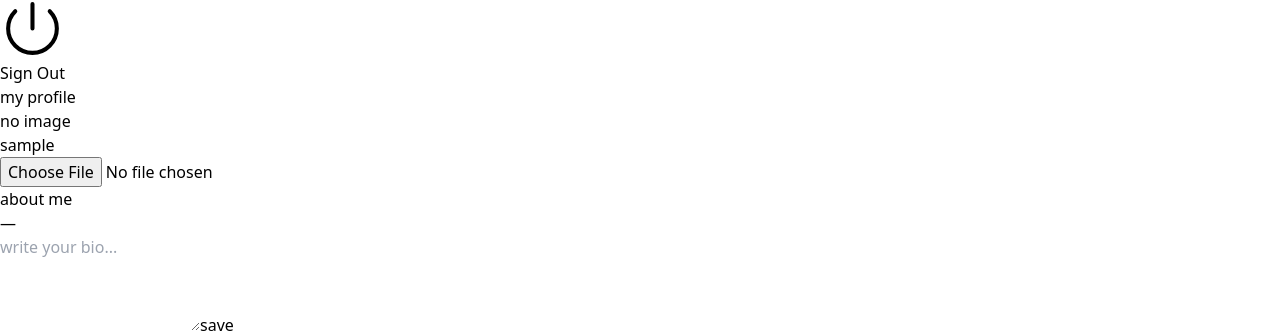
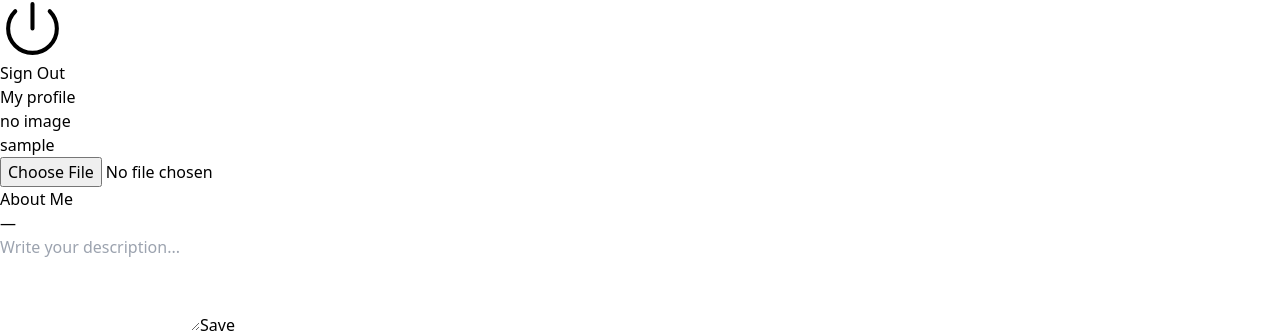
Before and after one commit to learnercora/wdd430-group-project, a Next.js app in the folder next-team-project/: page /artworks/profile in a window 1280 px wide. Shown: the part 3916-4250 px from the top of the page. Built offline with nearby package versions, Linux system fonts and the light colour scheme; sample sign-in values are in the browser's storage.

Commit message:
añadir descripcion perfil

```diff
--- a/next-team-project/src/app/artworks/profile/page.tsx
+++ b/next-team-project/src/app/artworks/profile/page.tsx
@@ -88,7 +88,7 @@ export default function ProfilePage() {
 
   return (
     <div className="p-6 flex flex-col items-center text-center">
-      <h1 className="text-2xl font-bold mb-5">my profile</h1>
+      <h1 className="text-2xl font-bold mb-5">My profile</h1>
 
       {/* circular */}
       <div className="mb-4 rounded-full overflow-hidden border-4 border-gray-300 w-[150px] h-[150px]">
@@ -116,7 +116,7 @@ export default function ProfilePage() {
 
       {/* about me */}
       <div className="w-full max-w-xl mt-8">
-        <p className="text-sm text-gray-500 mb-2">about me</p>
+        <p className="text-sm text-gray-500 mb-2">About Me</p>
 
         {/* shown bio */}
         <div className="border rounded px-4 py-3 min-h-[48px] whitespace-pre-wrap mb-3">
@@ -125,7 +125,7 @@ export default function ProfilePage() {
 
         {/* editor */}
         <textarea
-          placeholder="write your bio..."
+          placeholder="Write your description..."
           className="w-full border rounded p-3 mb-3"
           rows={4}
           value={bioInput}
@@ -136,7 +136,7 @@ export default function ProfilePage() {
           disabled={savingBio || !bioInput.trim()}
           className="px-4 py-2 bg-black text-white rounded hover:bg-gray-800 disabled:opacity-50"
         >
-          {savingBio ? 'saving…' : 'save'}
+          {savingBio ? 'saving…' : 'Save'}
         </button>
       </div>
     </div>
```
